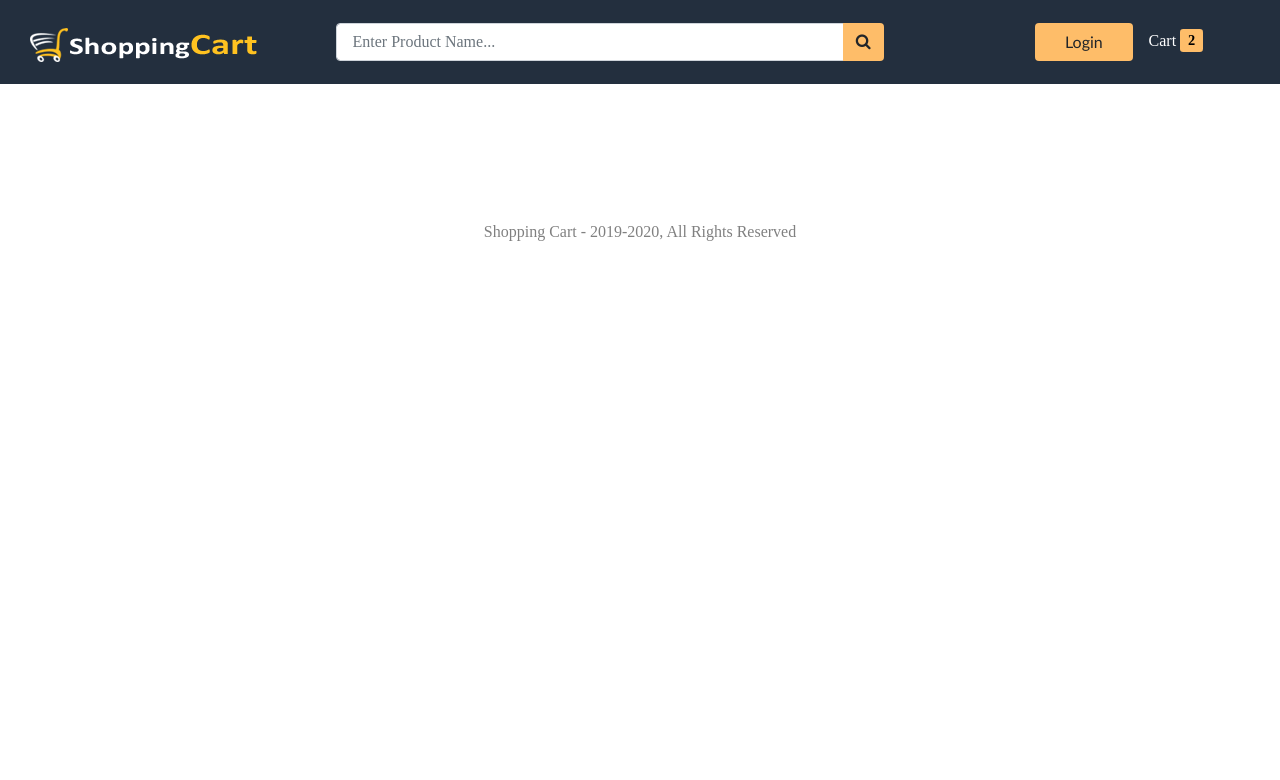
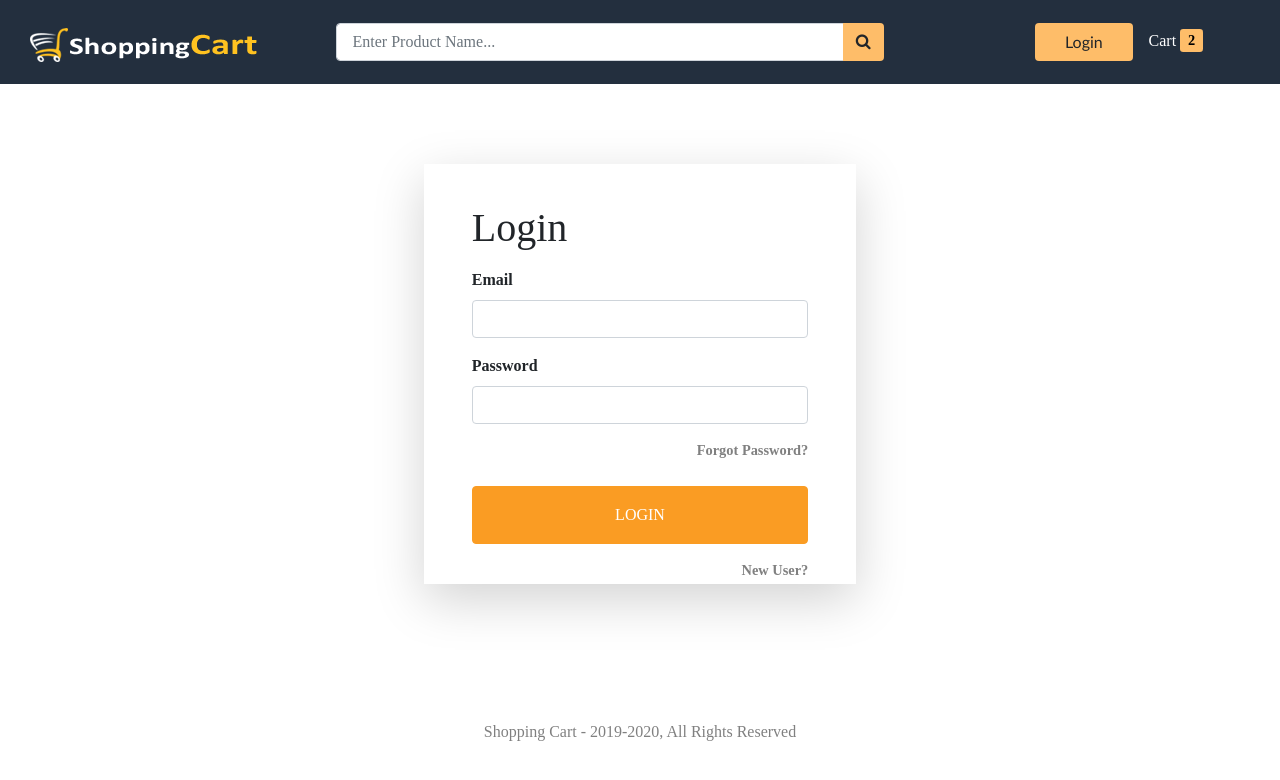
Before and after one commit to kamaljyotwal/Ecom-app, a React (Create React App) app in the folder frontend/: page /login in a window 1280 px wide. Shown: the top 780 px of the page. Built offline with nearby package versions, Linux system fonts and the light colour scheme; a web font is replaced by a local one; what react-alert-template-basic would draw is missing.

Commit message:
frontend setup for auth (login)
-Added authReducer, authContants & authActions, Login.jsx files.
-App.jsx | login route setup
-store | login reducer import & setup
-productCard.jsx | changed bootstrap classes as MQ was not working properly on smaller screens(line 6)
-

```diff
--- a/frontend/src/App.jsx
+++ b/frontend/src/App.jsx
@@ -1,6 +1,7 @@
 import Home from "./COMPONENTS/Home";
 import Footer from "./COMPONENTS/layouts/Footer";
 import Header from "./COMPONENTS/layouts/Header";
+import Login from "./COMPONENTS/user/Login";
 import { BrowserRouter, Route } from "react-router-dom";
 import Productpage from "./COMPONENTS/ProductDetails";
 
@@ -24,6 +25,11 @@ function App() {
           <Route path="/search/:keyword">
             <Home />
           </Route>
+
+          {/* login page */}
+          <Route path="/login" exact>
+            <Login />
+          </Route>
         </div>
         <Footer />
       </div>
--- a/frontend/src/COMPONENTS/Home.jsx
+++ b/frontend/src/COMPONENTS/Home.jsx
@@ -7,7 +7,8 @@ import Loader from "./Loader";
 import Pagination from "react-js-pagination";
 import { useAlert } from "react-alert";
 import { useParams } from "react-router-dom";
-import Slider, { Range } from "rc-slider";
+// import Slider, { Range } from "rc-slider";
+import { Range } from "rc-slider";
 import "rc-slider/assets/index.css";
 
 export default function Home() {
@@ -42,13 +43,15 @@ export default function Home() {
 
   useEffect(() => {
     dispatch(getProductsAction(currentPg, keyword, price, category, rating));
+    // eslint-disable-next-line
   }, [currentPg, keyword, price, category, rating]);
 
   useEffect(() => {
     if (error) {
       alert.error(error);
     }
-  }, [loading]);
+    // eslint-disable-next-line
+  }, [loading, error]);
 
   // pagination handler
   function paginationHandler(pg) {
@@ -106,18 +109,18 @@ export default function Home() {
                         ))}
                       </ul>
                     </div>
-                    <hr my-3 />
+                    <hr className="my-3" />
                     <div className="mt-2">
                       <h4 className="mb-3">Ratings</h4>
 
                       <ul className="pl-0">
-                        {[5, 4, 3, 2, 1].map((star) => (
+                        {[5, 4, 3, 2, 1].map((star, index) => (
                           <li
                             style={{
                               cursor: "pointer",
                               listStyleType: "none",
                             }}
-                            key={star}
+                            key={`${star}+${index}`}
                             onClick={() => setRating(star)}
                           >
                             <div
@@ -146,7 +149,8 @@ export default function Home() {
                   </div>
                   <div className="col-6 col-md-9">
                     <div className="row">
-                      {products && products.map((i) => <ProductCard eachproduct={i} col="4" />)}
+                      {products &&
+                        products.map((i) => <ProductCard eachproduct={i} col="4" key={i._id} />)}
                     </div>
                   </div>
                 </>
--- a/frontend/src/COMPONENTS/ProductCard.jsx
+++ b/frontend/src/COMPONENTS/ProductCard.jsx
@@ -3,7 +3,8 @@ import { Link } from "react-router-dom";
 
 export default function ProductCard({ eachproduct, col }) {
   return (
-    <div className={`col-6 col-md-3 col-lg-${col} my-3 right-div`} key={eachproduct._id}>
+    <div className={`col-12 col-md-6 col-lg-${col} my-3 right-div`}>
+      {/* < className={`col-6 col-md-3 col-lg-${col} my-3 right-div`} > */}
       <div className="card p-3 rounded">
         <img className="card-img-top mx-auto" src={eachproduct.images[0].url} alt="product" />
         <div className="card-body d-flex flex-column">
--- a/frontend/src/COMPONENTS/layouts/Header.jsx
+++ b/frontend/src/COMPONENTS/layouts/Header.jsx
@@ -20,9 +20,9 @@ export default function Header() {
         </div>
 
         <div className="col-12 col-md-3 mt-4 mt-md-0 text-center">
-          <button className="btn" id="login_btn">
+          <NavLink className="btn" id="login_btn" to="/login">
             Login
-          </button>
+          </NavLink>
 
           <span id="cart" className="ml-3">
             Cart
--- /dev/null
+++ b/frontend/src/COMPONENTS/user/Login.jsx
@@ -0,0 +1,84 @@
+import React, { useEffect, useState } from "react";
+import { useSelector, useDispatch } from "react-redux";
+import { loginAction, clearErrors } from "../../actions/authAction";
+import { useHistory } from "react-router-dom";
+import { Link } from "react-router-dom";
+import { useAlert } from "react-alert";
+import Loader from "../Loader";
+import CustomTitle from "../layouts/CustomTitle";
+
+export default function Login() {
+  let history = useHistory();
+  const alert = useAlert();
+  const [email, setEmail] = useState("");
+  const [password, setPassword] = useState("");
+  const dispatch = useDispatch();
+
+  const { isAuthenticated, loading, user, error } = useSelector((state) => state.user);
+
+  useEffect(() => {
+    if (isAuthenticated) {
+      history.push("/");
+    }
+
+    if (error) {
+      alert.error(error);
+      dispatch(clearErrors());
+    }
+  }, [error, loading, isAuthenticated]);
+
+  function submitFunc(e) {
+    e.preventDefault();
+    dispatch(loginAction(email, password));
+  }
+  return loading ? (
+    <Loader />
+  ) : (
+    <>
+      <CustomTitle title="Login" />
+
+      <div className="container container-fluid">
+        <div className="row wrapper">
+          <div className="col-10 col-lg-5">
+            <form className="shadow-lg" onSubmit={submitFunc}>
+              <h1 className="mb-3">Login</h1>
+              <div className="form-group">
+                <label htmlFor="email_field">Email</label>
+                <input
+                  type="email"
+                  id="email_field"
+                  className="form-control"
+                  value={email}
+                  onChange={(e) => setEmail(e.target.value)}
+                />
+              </div>
+
+              <div className="form-group">
+                <label htmlFor="password_field">Password</label>
+                <input
+                  type="password"
+                  id="password_field"
+                  className="form-control"
+                  value={password}
+                  onChange={(e) => setPassword(e.target.value)}
+                />
+              </div>
+
+              <Link to={"/password/forgot"} className="float-right mb-4">
+                Forgot Password?
+              </Link>
+
+              <button id="login_button" type="submit" className="btn btn-block py-3">
+                LOGIN
+              </button>
+
+              <Link to={"/register"} className="float-right mt-3">
+                New User?
+              </Link>
+            </form>
+          </div>
+        </div>
+      </div>
+    </>
+  );
+}
--- /dev/null
+++ b/frontend/src/actions/authAction.js
@@ -0,0 +1,28 @@
+import * as AC from "../constants/authConstants";
+import axios from "axios";
+
+export const loginAction = (email, password) => async (dispatch) => {
+  try {
+    dispatch({ type: AC.LOGIN_REQUEST });
+
+    const config = { headers: { "Content-Type": "application/json" } };
+    const { data } = await axios.post("/api/v1/login", { email, password }, config);
+    console.log(data);
+
+    setTimeout(() => {
+      dispatch({ type: AC.LOGIN_SUCCESS, payload: data.data });
+    }, 1000);
+  } catch (error) {
+    console.log(error.response.data.message);
+    setTimeout(() => {
+      dispatch({ type: AC.LOGIN_FAIL, payload: error.response.data.message });
+    }, 600);
+  }
+};
+
+// Clear Errors
+export const clearErrors = () => async (dispatch) => {
+  dispatch({
+    type: AC.CLEAR_ERRORS,
+  });
+};
--- /dev/null
+++ b/frontend/src/constants/authConstants.js
@@ -0,0 +1,5 @@
+export const LOGIN_REQUEST = "LOGIN_REQUEST";
+export const LOGIN_SUCCESS = "LOGIN_SUCCESS";
+export const LOGIN_FAIL = "LOGIN_FAIL";
+
+export const CLEAR_ERRORS = "CLEAR_ERRORS";
--- /dev/null
+++ b/frontend/src/reducers/authReducer.js
@@ -0,0 +1,36 @@
+import * as AC from "../constants/authConstants";
+
+export const authReducer = (state = { user: {} }, action) => {
+  switch (action.type) {
+    case AC.LOGIN_REQUEST:
+      return {
+        loading: true,
+        isAuthehticated: false,
+      };
+
+    case AC.LOGIN_SUCCESS:
+      return {
+        ...state,
+        loading: false,
+        isAuthehticated: true,
+        user: action.payload,
+      };
+
+    case AC.LOGIN_FAIL:
+      return {
+        loading: false,
+        isAuthehticated: false,
+        user: null,
+        error: action.payload,
+      };
+
+    case AC.CLEAR_ERRORS:
+      return {
+        ...state,
+        error: null,
+      };
+
+    default:
+      return state;
+  }
+};
--- a/frontend/src/store.js
+++ b/frontend/src/store.js
@@ -2,10 +2,12 @@ import { createStore, applyMiddleware, combineReducers } from "redux";
 import thunk from "redux-thunk";
 import { composeWithDevTools } from "redux-devtools-extension";
 import { productsReducer, productDetailsReducer } from "./reducers/productReducer";
+import { authReducer } from "./reducers/authReducer";
 
 const reducer = combineReducers({
   products2: productsReducer,
   productDetails: productDetailsReducer,
+  user: authReducer,
 });
 
 let initialState = {};
```
Also changed, not shown: 2 other files (tests, documents, lock files or other folders).
